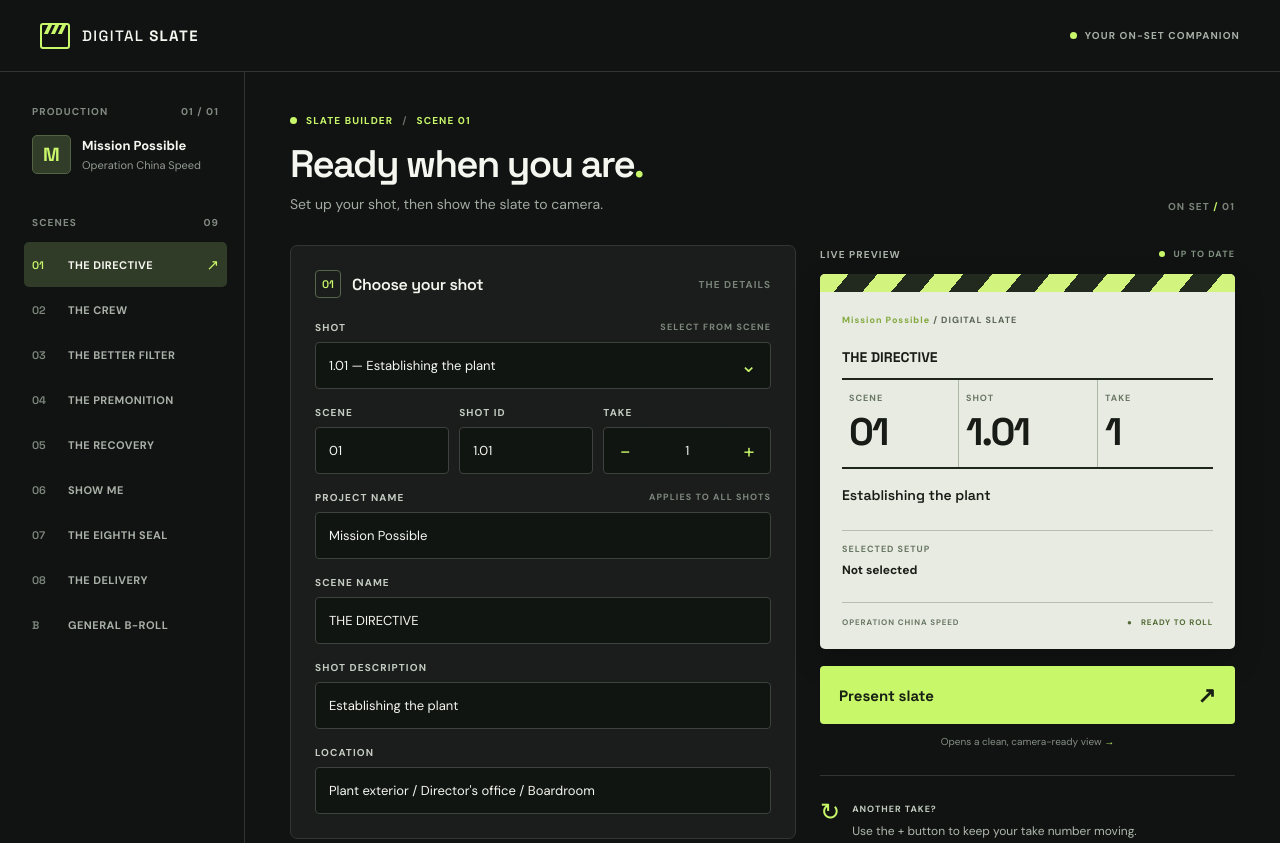
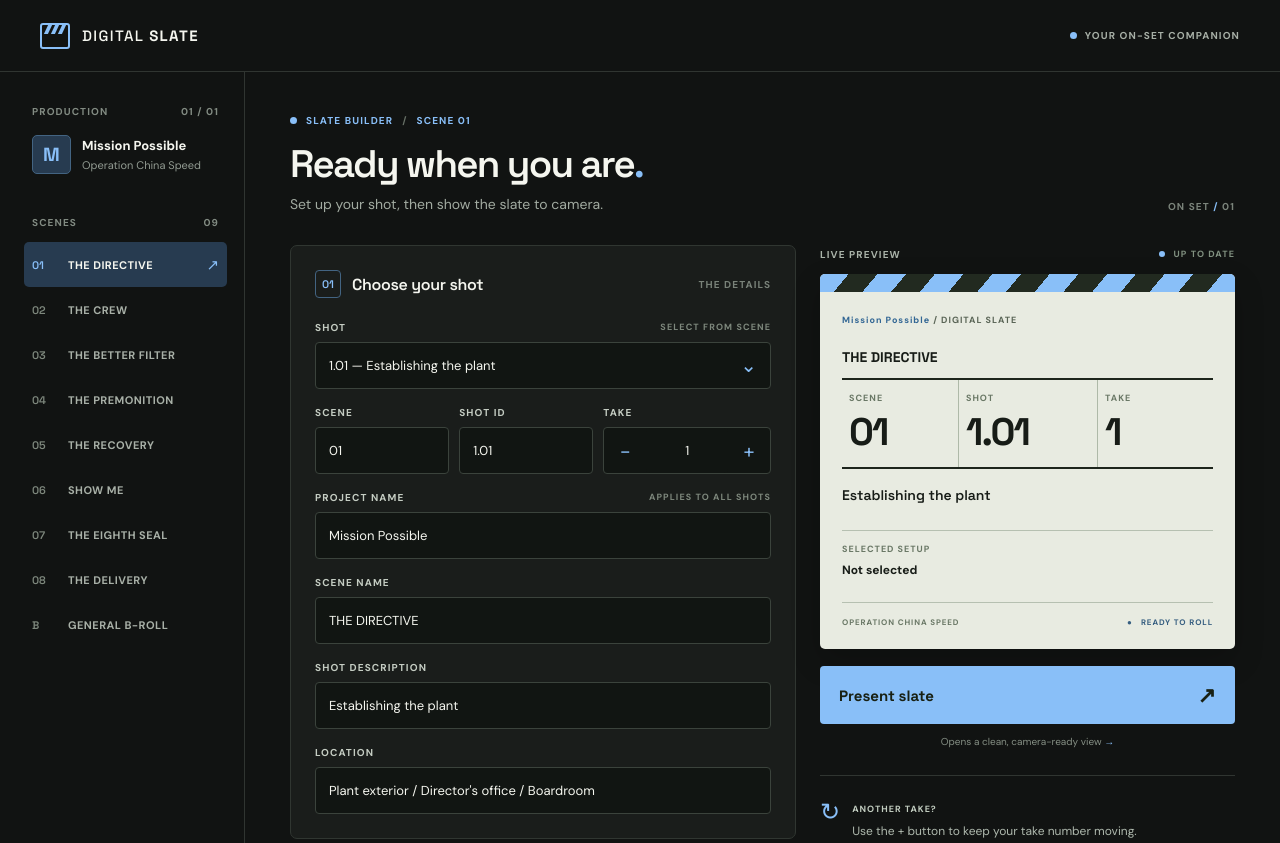
Before and after one commit to JonathanDevoyPCD/DigitalCinema, a plain HTML site: page index.html in a window 1280 px wide. Shown: the top 843 px of the page. Drawn offline with Linux system fonts and the light colour scheme.

Commit message:
Change slate accent color to blue
Co-authored-by: Copilot <223556219+Copilot@users.noreply.github.com>

```diff
--- a/styles.css
+++ b/styles.css
@@ -1,68 +1,68 @@
 @import url('https://fonts.googleapis.com/css2?family=DM+Sans:wght@400;500;600;700&family=Space+Grotesk:wght@400;500;600;700&display=swap');
 
-:root{color-scheme:dark;--bg:#111312;--panel:#1a1d1b;--line:#303531;--muted:#929b92;--lime:#c8f76a;--white:#f5f6ef;font-family:"DM Sans",Arial,sans-serif}
+:root{color-scheme:dark;--bg:#111312;--panel:#1a1d1b;--line:#303531;--muted:#929b92;--accent-color:#89BFF8;--white:#f5f6ef;font-family:"DM Sans",Arial,sans-serif}
 *{box-sizing:border-box}
 [hidden]{display:none!important}
 body{margin:0;background:var(--bg);color:var(--white)}
 button,input,select{font:inherit}
 button{cursor:pointer}
-button:focus-visible,input:focus-visible,select:focus-visible{outline:2px solid var(--lime);outline-offset:3px}
+button:focus-visible,input:focus-visible,select:focus-visible{outline:2px solid var(--accent-color);outline-offset:3px}
 .topbar{height:72px;border-bottom:1px solid var(--line);display:flex;align-items:center;justify-content:space-between;padding:0 40px}
 .brand{color:var(--white);text-decoration:none;font-family:"Space Grotesk",sans-serif;font-size:15px;letter-spacing:.09em;font-weight:500;display:flex;align-items:center;gap:12px}
 .brand strong{font-weight:700}
-.brand-mark{width:30px;height:26px;border:2px solid var(--lime);border-radius:3px;display:flex;align-items:flex-start;justify-content:space-around;overflow:hidden;padding:0 2px}
-.brand-mark span{height:9px;width:4px;background:var(--lime);transform:skew(-25deg)}
+.brand-mark{width:30px;height:26px;border:2px solid var(--accent-color);border-radius:3px;display:flex;align-items:flex-start;justify-content:space-around;overflow:hidden;padding:0 2px}
+.brand-mark span{height:9px;width:4px;background:var(--accent-color);transform:skew(-25deg)}
 .topbar-right,.section-label,.sidebar-heading,.sidebar-note,.eyebrow,.heading-index,.card-meta,.field label,.suggestion-label,.preview-top,.preview-brand,.preview-numbers small,.preview-setup small,.preview-footer,.present-hint,.tip strong,.footer,.presentation-controls,.present-kicker,.present-ready,.present-numbers span,.present-details span,.present-bottom{font-size:10px;font-weight:700;letter-spacing:.11em}
 .topbar-right{color:#a7afa6;display:flex;align-items:center;gap:8px}
-.status-dot{display:inline-block;width:7px;height:7px;border-radius:50%;background:var(--lime);flex:none}
+.status-dot{display:inline-block;width:7px;height:7px;border-radius:50%;background:var(--accent-color);flex:none}
 .workspace{display:grid;grid-template-columns:245px minmax(0,1fr);min-height:calc(100vh - 72px)}
 .sidebar{border-right:1px solid var(--line);padding:33px 17px 22px 24px;display:flex;flex-direction:column}
 .section-label,.sidebar-heading{color:#828b82;display:flex;justify-content:space-between;padding:0 8px}
 .production{display:flex;align-items:center;gap:11px;margin:17px 0 42px;padding:0 8px}
-.production-icon{width:39px;height:39px;display:grid;place-items:center;background:#313d29;border:1px solid #536443;color:var(--lime);font:700 19px "Space Grotesk",sans-serif;border-radius:5px}
+.production-icon{width:39px;height:39px;display:grid;place-items:center;background:#273b50;border:1px solid #436482;color:var(--accent-color);font:700 19px "Space Grotesk",sans-serif;border-radius:5px}
 .production-icon span{display:none}
 .production strong,.production small{display:block}
 .production strong{font-size:13px}.production small{font-size:11px;color:var(--muted);margin-top:4px}
 .sidebar-heading{margin-bottom:13px}
 .scene-button{border:0;background:transparent;color:#a8b0a7;display:flex;align-items:center;gap:12px;width:100%;min-height:45px;padding:8px;border-radius:5px;text-align:left}
-.scene-button:hover{background:#242a24}.scene-button.active{background:#303c28;color:var(--white)}
+.scene-button:hover{background:#242a24}.scene-button.active{background:#273b50;color:var(--white)}
 .scene-number{font:600 11px "Space Grotesk",sans-serif;color:#7e887d;min-width:24px}
-.active .scene-number,.active .scene-arrow{color:var(--lime)}
+.active .scene-number,.active .scene-arrow{color:var(--accent-color)}
 .scene-name{font-size:11px;font-weight:700;letter-spacing:.04em;flex:1}
 .scene-arrow{opacity:0;font-size:15px}.active .scene-arrow{opacity:1}
 .sidebar-note{color:#7d877d;letter-spacing:0;font-weight:400;margin:auto 8px 0;padding-top:30px;display:flex;align-items:center;gap:8px}
 .sidebar-note .status-dot{width:6px;height:6px}
 .content{padding:42px 45px 24px;max-width:1600px;width:100%;margin:0 auto}
 .content-heading{display:flex;justify-content:space-between;align-items:flex-end;margin-bottom:32px}
-.eyebrow{display:flex;align-items:center;gap:9px;color:var(--lime)}.slash{color:#687167}
-h1,h2,p{margin:0}h1{font:600 clamp(30px,3vw,42px)/1.1 "Space Grotesk",sans-serif;letter-spacing:-.045em;margin-top:16px}.accent{color:var(--lime)}
-.content-heading p{color:#a2aba1;font-size:14px;margin-top:10px}.heading-index{color:#7b847b}.heading-index b,.footer b{color:var(--lime)}
+.eyebrow{display:flex;align-items:center;gap:9px;color:var(--accent-color)}.slash{color:#687167}
+h1,h2,p{margin:0}h1{font:600 clamp(30px,3vw,42px)/1.1 "Space Grotesk",sans-serif;letter-spacing:-.045em;margin-top:16px}.accent{color:var(--accent-color)}
+.content-heading p{color:#a2aba1;font-size:14px;margin-top:10px}.heading-index{color:#7b847b}.heading-index b,.footer b{color:var(--accent-color)}
 .editor-grid{display:grid;grid-template-columns:minmax(0,1fr) minmax(320px,.82fr);gap:24px;align-items:start}
 .form-column{display:grid;gap:18px}.card{background:var(--panel);border:1px solid #303631;border-radius:7px;padding:24px}
 .card-heading{display:flex;justify-content:space-between;align-items:center;margin-bottom:23px}.card-heading>div{display:flex;gap:11px;align-items:center}
-.step{color:var(--lime);font:600 11px "Space Grotesk",sans-serif;border:1px solid #55664b;border-radius:4px;padding:6px}
+.step{color:var(--accent-color);font:600 11px "Space Grotesk",sans-serif;border:1px solid #436482;border-radius:4px;padding:6px}
 h2{font:600 16px "Space Grotesk",sans-serif;letter-spacing:-.02em}.card-meta{color:#798279}
 .field{min-width:0;margin-top:17px}.card-heading+.field{margin-top:0}.field label{display:flex;justify-content:space-between;gap:8px;color:#c5cdc3;margin-bottom:8px}.field label span{color:#7e887d;font-size:9px}
 input,select{width:100%;height:47px;border:1px solid #3b433c;border-radius:4px;background:#111512;color:var(--white);padding:0 13px;font-size:13px;min-width:0}
-input::placeholder{color:#727c72}select{appearance:none;padding-right:36px;text-overflow:ellipsis}.select-wrap{position:relative}.select-wrap:after{content:"⌄";position:absolute;right:14px;top:10px;color:var(--lime);font-size:20px;pointer-events:none}
-.field-row{display:grid;grid-template-columns:1fr 1fr 1.25fr;gap:10px}.stepper{display:flex;height:47px;border:1px solid #3b433c;border-radius:4px;background:#111512;overflow:hidden}.stepper input{text-align:center;border:0;padding:0;height:100%;appearance:textfield;-moz-appearance:textfield}.stepper input::-webkit-inner-spin-button,.stepper input::-webkit-outer-spin-button{-webkit-appearance:none;margin:0}.stepper button{border:0;background:transparent;color:var(--lime);font-size:20px;min-width:42px}.stepper button:hover{background:#2c3728}
-.suggestion-label{color:#aeb8ac;margin-top:21px}.suggestion-label span{color:#788277}.suggestions{display:flex;flex-wrap:wrap;gap:8px;margin-top:12px}.suggestions button{color:#c6cfc3;border:1px solid #3e483d;border-radius:4px;background:#242a24;padding:9px 11px;font-size:11px;min-height:44px;text-align:left}.suggestions button:hover,.suggestions button.selected{border-color:var(--lime);color:var(--lime);background:#303d29}
+input::placeholder{color:#727c72}select{appearance:none;padding-right:36px;text-overflow:ellipsis}.select-wrap{position:relative}.select-wrap:after{content:"⌄";position:absolute;right:14px;top:10px;color:var(--accent-color);font-size:20px;pointer-events:none}
+.field-row{display:grid;grid-template-columns:1fr 1fr 1.25fr;gap:10px}.stepper{display:flex;height:47px;border:1px solid #3b433c;border-radius:4px;background:#111512;overflow:hidden}.stepper input{text-align:center;border:0;padding:0;height:100%;appearance:textfield;-moz-appearance:textfield}.stepper input::-webkit-inner-spin-button,.stepper input::-webkit-outer-spin-button{-webkit-appearance:none;margin:0}.stepper button{border:0;background:transparent;color:var(--accent-color);font-size:20px;min-width:42px}.stepper button:hover{background:#263c50}
+.suggestion-label{color:#aeb8ac;margin-top:21px}.suggestion-label span{color:#788277}.suggestions{display:flex;flex-wrap:wrap;gap:8px;margin-top:12px}.suggestions button{color:#c6cfc3;border:1px solid #3e483d;border-radius:4px;background:#242a24;padding:9px 11px;font-size:11px;min-height:44px;text-align:left}.suggestions button:hover,.suggestions button.selected{border-color:var(--accent-color);color:var(--accent-color);background:#273b50}
 .suggestion-empty{color:var(--muted);font-size:12px;line-height:1.5}
 .preview-top{display:flex;justify-content:space-between;color:#aab3a9;margin:3px 0 13px}.preview-top>span:last-child{color:#819180;font-size:9px}.preview-top .status-dot{width:6px;height:6px;margin-right:5px}
-.preview-slate{background:#e8ebe1;color:#171c17;border-radius:5px;overflow:hidden;box-shadow:0 12px 30px #0003}.slate-stripe,.presentation-stripe{height:18px;background:repeating-linear-gradient(130deg,#d2f47f 0,#d2f47f 22px,#222a20 22px,#222a20 44px)}
-.preview-inner{padding:22px}.preview-brand{font-size:9px;color:#596455}.preview-brand span{color:#82a83e}.preview-scene-name{font:700 14px "Space Grotesk",sans-serif;margin-top:22px}
+.preview-slate{background:#e8ebe1;color:#171c17;border-radius:5px;overflow:hidden;box-shadow:0 12px 30px #0003}.slate-stripe,.presentation-stripe{height:18px;background:repeating-linear-gradient(130deg,#89BFF8 0,#89BFF8 22px,#222a20 22px,#222a20 44px)}
+.preview-inner{padding:22px}.preview-brand{font-size:9px;color:#596455}.preview-brand span{color:#326694}.preview-scene-name{font:700 14px "Space Grotesk",sans-serif;margin-top:22px}
 .preview-numbers{display:grid;grid-template-columns:1fr 1.2fr 1fr;margin-top:12px;border-top:2px solid #1d251c;border-bottom:2px solid #1d251c}
 .preview-numbers>div{padding:12px 7px;min-width:0}.preview-numbers>div+div{border-left:1px solid #aeb9a8}.preview-numbers small,.preview-setup small{display:block;color:#697765;font-size:9px}.preview-numbers strong{display:block;font:700 clamp(24px,3vw,39px)/1.2 "Space Grotesk",sans-serif;letter-spacing:-.05em;overflow-wrap:anywhere;margin-top:5px}
 .preview-description{font:600 14px "Space Grotesk",sans-serif;margin-top:17px;min-height:32px;overflow-wrap:anywhere}.preview-setup{border-top:1px solid #b6c0b1;padding-top:12px;margin-top:12px;min-height:57px}.preview-setup strong{display:block;font-size:12px;margin-top:7px;overflow-wrap:anywhere}
-.preview-footer{display:flex;justify-content:space-between;gap:8px;color:#697765;font-size:8px;border-top:1px solid #b6c0b1;padding-top:14px;margin-top:15px}.preview-footer span:last-child{color:#536b36}
-.present-button{width:100%;min-height:58px;margin-top:17px;border:0;border-radius:4px;padding:0 19px;background:var(--lime);color:#182013;display:flex;align-items:center;justify-content:space-between;font:700 15px "Space Grotesk",sans-serif}.present-button span:last-child{font-size:22px}.present-button:hover{background:#d8ff8a}
-.present-hint{color:#858f84;letter-spacing:0;font-weight:400;text-align:center;margin-top:11px}.present-hint span{color:var(--lime)}
-.tip{display:flex;gap:12px;border-top:1px solid var(--line);margin-top:27px;padding-top:20px;color:#aeb8ad}.tip-icon{font-size:24px;color:var(--lime)}.tip strong{font-size:9px;color:#c2cdc0}.tip p{font-size:12px;line-height:1.5;margin-top:5px}
+.preview-footer{display:flex;justify-content:space-between;gap:8px;color:#697765;font-size:8px;border-top:1px solid #b6c0b1;padding-top:14px;margin-top:15px}.preview-footer span:last-child{color:#365e80}
+.present-button{width:100%;min-height:58px;margin-top:17px;border:0;border-radius:4px;padding:0 19px;background:var(--accent-color);color:#182013;display:flex;align-items:center;justify-content:space-between;font:700 15px "Space Grotesk",sans-serif}.present-button span:last-child{font-size:22px}.present-button:hover{background:#aed5ff}
+.present-hint{color:#858f84;letter-spacing:0;font-weight:400;text-align:center;margin-top:11px}.present-hint span{color:var(--accent-color)}
+.tip{display:flex;gap:12px;border-top:1px solid var(--line);margin-top:27px;padding-top:20px;color:#aeb8ad}.tip-icon{font-size:24px;color:var(--accent-color)}.tip strong{font-size:9px;color:#c2cdc0}.tip p{font-size:12px;line-height:1.5;margin-top:5px}
 .footer{display:flex;justify-content:space-between;gap:10px;border-top:1px solid var(--line);padding-top:20px;margin-top:38px;color:#768076;font-size:9px}.warning{background:#4b3320;border:1px solid #ad7948;padding:12px;margin-bottom:18px;line-height:1.4;font-size:13px}
-.presentation{position:fixed;inset:0;background:#111512;display:flex;flex-direction:column;overflow:auto}.presentation-stripe{height:12px;flex:none}.presentation-controls{display:flex;align-items:center;justify-content:space-between;padding:12px 3vw;color:#879383}.presentation-controls button{border:1px solid #445141;background:#202820;color:#e5ebdf;border-radius:4px;min-height:44px;padding:0 15px;font-size:12px;font-weight:700}.presentation-controls button:hover{border-color:var(--lime)}
-.presentation-navigation{display:grid;grid-template-columns:repeat(4,minmax(0,1fr));gap:8px;padding:0 3vw;flex:none}.presentation-navigation button{border:1px solid #445141;background:#202820;color:#e5ebdf;border-radius:4px;min-height:44px;padding:4px 8px;font-size:12px;font-weight:700}.presentation-navigation button:not(:disabled):hover{border-color:var(--lime)}.presentation-navigation button:disabled{opacity:.35;cursor:not-allowed}
-.presentation-content{flex:1;min-height:0;display:flex;flex-direction:column;padding:2vh 6vw 3vh}.present-header{display:flex;justify-content:space-between;align-items:end;gap:20px}.present-kicker{color:var(--lime);font-size:clamp(10px,1.1vw,15px)}.present-kicker b{color:#6e7c68}.present-header h2{font:600 clamp(19px,3vw,38px) "Space Grotesk",sans-serif;margin-top:1vh}.present-ready{color:#a5b59e;white-space:nowrap}
-.present-numbers{display:grid;grid-template-columns:1fr 1.3fr 1fr;border-top:2px solid #e8eee1;border-bottom:2px solid #e8eee1;margin-top:3vh;flex:1;min-height:0}.present-numbers>div{display:flex;flex-direction:column;justify-content:center;min-width:0;padding:1vh 2vw}.present-numbers>div:first-child{padding-left:0}.present-numbers>div+div{border-left:1px solid #4d594a}.present-numbers span,.present-details span{color:#a4b59b;font-size:clamp(10px,1.2vw,16px)}.present-numbers strong{display:block;white-space:nowrap;overflow:hidden;max-width:100%;font:700 clamp(48px,12vw,180px)/1.1 "Space Grotesk",sans-serif;letter-spacing:-.06em}.present-numbers>div:last-child strong{color:var(--lime)}
+.presentation{position:fixed;inset:0;background:#111512;display:flex;flex-direction:column;overflow:auto}.presentation-stripe{height:12px;flex:none}.presentation-controls{display:flex;align-items:center;justify-content:space-between;padding:12px 3vw;color:#879383}.presentation-controls button{border:1px solid #445141;background:#202820;color:#e5ebdf;border-radius:4px;min-height:44px;padding:0 15px;font-size:12px;font-weight:700}.presentation-controls button:hover{border-color:var(--accent-color)}
+.presentation-navigation{display:grid;grid-template-columns:repeat(4,minmax(0,1fr));gap:8px;padding:0 3vw;flex:none}.presentation-navigation button{border:1px solid #445141;background:#202820;color:#e5ebdf;border-radius:4px;min-height:44px;padding:4px 8px;font-size:12px;font-weight:700}.presentation-navigation button:not(:disabled):hover{border-color:var(--accent-color)}.presentation-navigation button:disabled{opacity:.35;cursor:not-allowed}
+.presentation-content{flex:1;min-height:0;display:flex;flex-direction:column;padding:2vh 6vw 3vh}.present-header{display:flex;justify-content:space-between;align-items:end;gap:20px}.present-kicker{color:var(--accent-color);font-size:clamp(10px,1.1vw,15px)}.present-kicker b{color:#6e7c68}.present-header h2{font:600 clamp(19px,3vw,38px) "Space Grotesk",sans-serif;margin-top:1vh}.present-ready{color:#a5b59e;white-space:nowrap}
+.present-numbers{display:grid;grid-template-columns:1fr 1.3fr 1fr;border-top:2px solid #e8eee1;border-bottom:2px solid #e8eee1;margin-top:3vh;flex:1;min-height:0}.present-numbers>div{display:flex;flex-direction:column;justify-content:center;min-width:0;padding:1vh 2vw}.present-numbers>div:first-child{padding-left:0}.present-numbers>div+div{border-left:1px solid #4d594a}.present-numbers span,.present-details span{color:#a4b59b;font-size:clamp(10px,1.2vw,16px)}.present-numbers strong{display:block;white-space:nowrap;overflow:hidden;max-width:100%;font:700 clamp(48px,12vw,180px)/1.1 "Space Grotesk",sans-serif;letter-spacing:-.06em}.present-numbers>div:last-child strong{color:var(--accent-color)}
 .present-details{display:grid;grid-template-columns:1fr 1fr;gap:4vw;padding:3vh 0}.present-details strong{display:block;font:600 clamp(16px,2.4vw,32px)/1.15 "Space Grotesk",sans-serif;margin-top:1vh;overflow-wrap:anywhere}.present-bottom{display:flex;justify-content:space-between;gap:15px;color:#9da99a;border-top:1px solid #4d594a;padding-top:2vh;font-size:clamp(9px,.9vw,12px)}
 @media(max-width:1100px){.content{padding:35px 28px}.workspace{grid-template-columns:210px minmax(0,1fr)}.sidebar{padding-left:15px;padding-right:12px}.editor-grid{gap:16px;grid-template-columns:minmax(0,1fr) minmax(260px,.8fr)}.card{padding:19px}.card-meta{display:none}.stepper button{min-width:34px}}
 @media(max-width:760px){.topbar{padding:0 20px;height:60px}.topbar-right{font-size:9px}.workspace{display:block}.sidebar{border-right:0;border-bottom:1px solid var(--line);padding:20px}.section-label,.production,.sidebar-note{display:none}.sidebar-heading{padding:0;margin-bottom:10px}.sidebar nav{display:flex;gap:7px;overflow-x:auto;padding-bottom:4px}.scene-button{flex:none;width:auto;min-height:44px;padding:8px 12px;background:#1a1d1b}.scene-arrow{display:none}.content{padding:28px 20px}.content-heading{margin-bottom:25px}.heading-index{display:none}.editor-grid{grid-template-columns:1fr}.preview-column{max-width:none}.preview-numbers strong{font-size:36px}.footer{font-size:8px}.presentation-controls>span{display:none}}
```
